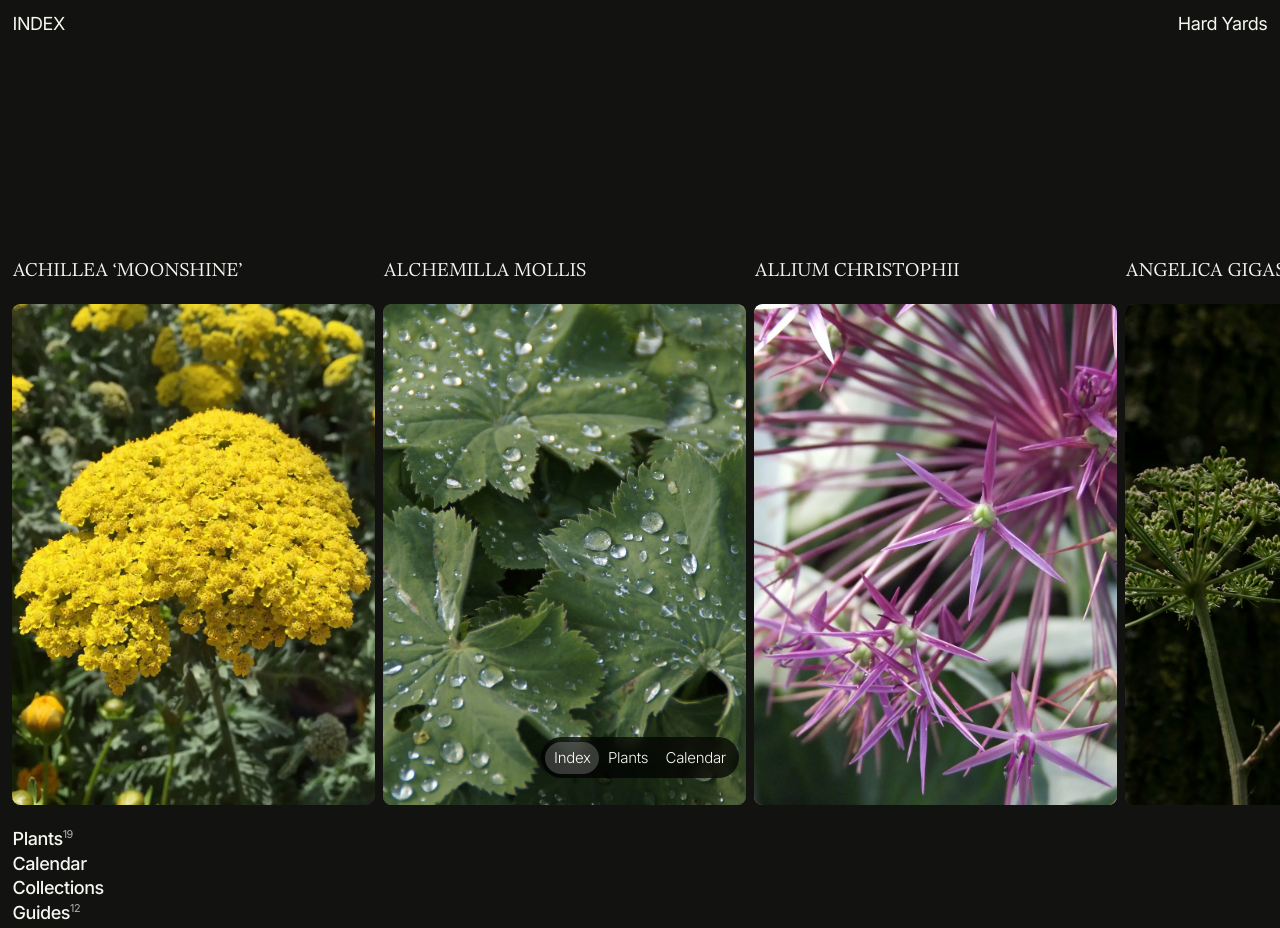
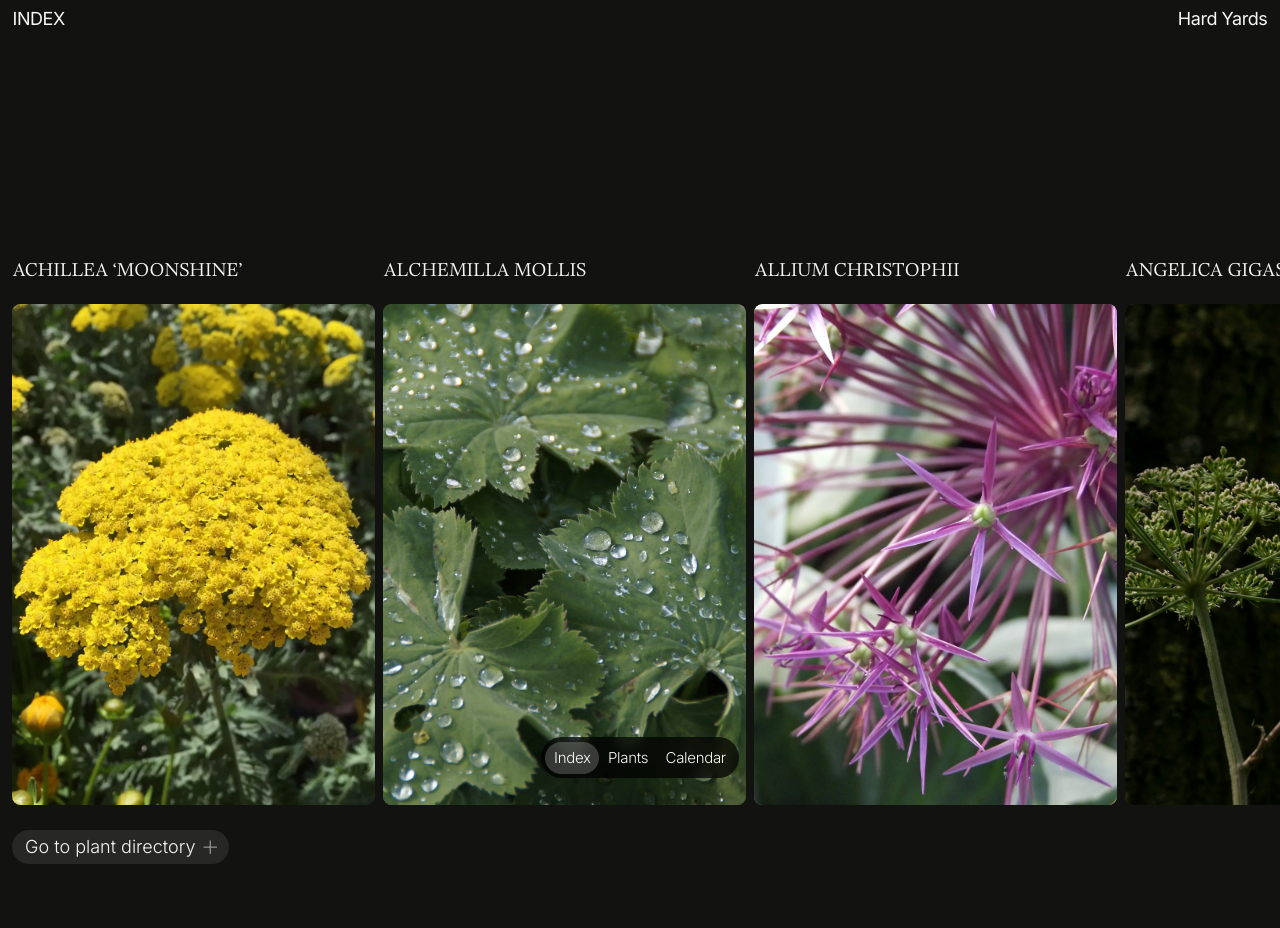
Before and after one commit to bobbyvanrijn/hardyards, a Next.js app: page / in a window 1280 px wide. Shown: the top 928 px of the page. Built offline with nearby package versions, Linux system fonts and the light colour scheme.

Commit message:
feature: Begin work on buttons

```diff
--- a/pages/index.tsx
+++ b/pages/index.tsx
@@ -1,5 +1,6 @@
 import GridLayout from '../layouts/grid';
 import Content from '../components/Content';
+import Link from 'next/link';
 
 import { getPlants } from '../content/plants';
 import { formatPlantName } from 'helpers/formatPlantName';
@@ -51,6 +52,7 @@ export default function Home(props: any) {
     ];
 
     return (
+        <>
             <GridLayout grid-enforce-rows='true'>
                 <div
                     className='page-title'
@@ -69,5 +71,19 @@ export default function Home(props: any) {
 
                 <Content blocks={blocks} />
             </GridLayout>
+
+            <GridLayout grid-enforce-rows='true'>
+                <div>
+                    <Link className='button' href='/plants'>
+                        <div className='trim-both trim-both--secondary'>
+                            Go to plant directory
+                        </div>
+                        <div className='button__icon'>
+                            +
+                        </div>
+                    </Link>
+                </div>
+            </GridLayout>
+        </>
     )
 }
--- a/styles/globals.css
+++ b/styles/globals.css
@@ -394,7 +394,7 @@ figcaption {
     content: '';
     display: block;
 
-    margin-top: calc(var(--leading-offset,-.25em) + var(--font-offset-start,0em));
+    margin-top: calc(var(--leading-offset,-.25em) - var(--font-offset-start,0em));
 }
 
 .trim-end:after,
@@ -458,3 +458,36 @@ section[data-background='negative'] {
     background: rgb(var(--foreground));
     color: rgb(var(--background));
 }
+
+.button {
+    display: inline-flex;
+    gap: var(--scale-10);
+    font-size: var(--type-xs);
+    vertical-align: center;
+
+    font-family: var(--font-inter);
+
+    line-height: var(--type-xxxs);
+    --leading-lineheight: var(--type-xxxs);
+    padding: var(--scale-9) var(--scale-8);
+    border-radius: 40px;
+    background: rgb(var(--mono-2));
+    /* border: .075rem solid rgb(var(--mono-4)); */
+
+    font-feature-settings: 'case' on;
+
+    transition: transform .25s ease-in-out;
+}
+
+.button:active {
+    transform: scale(.9725);
+}
+
+.button__icon {
+    font-size: var(--type-lg);
+    line-height: var(--type-xxxs);
+    font-weight: 200;
+    color: rgb(var(--mono-7));
+    margin-top: -.0275em;
+    margin-inline: -.125em;
+}
```
Lines whose indentation alone changed are shown as unchanged.
